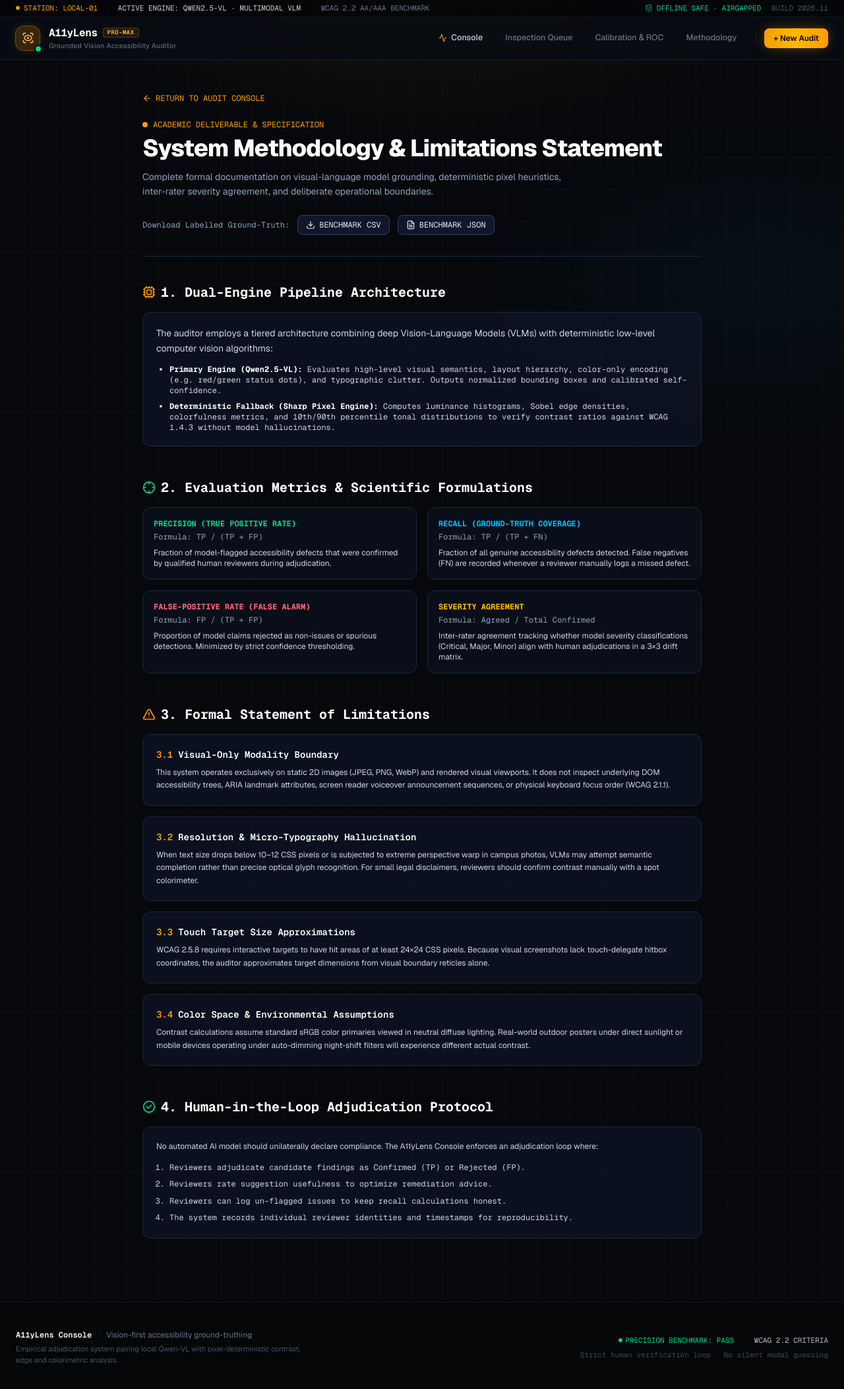
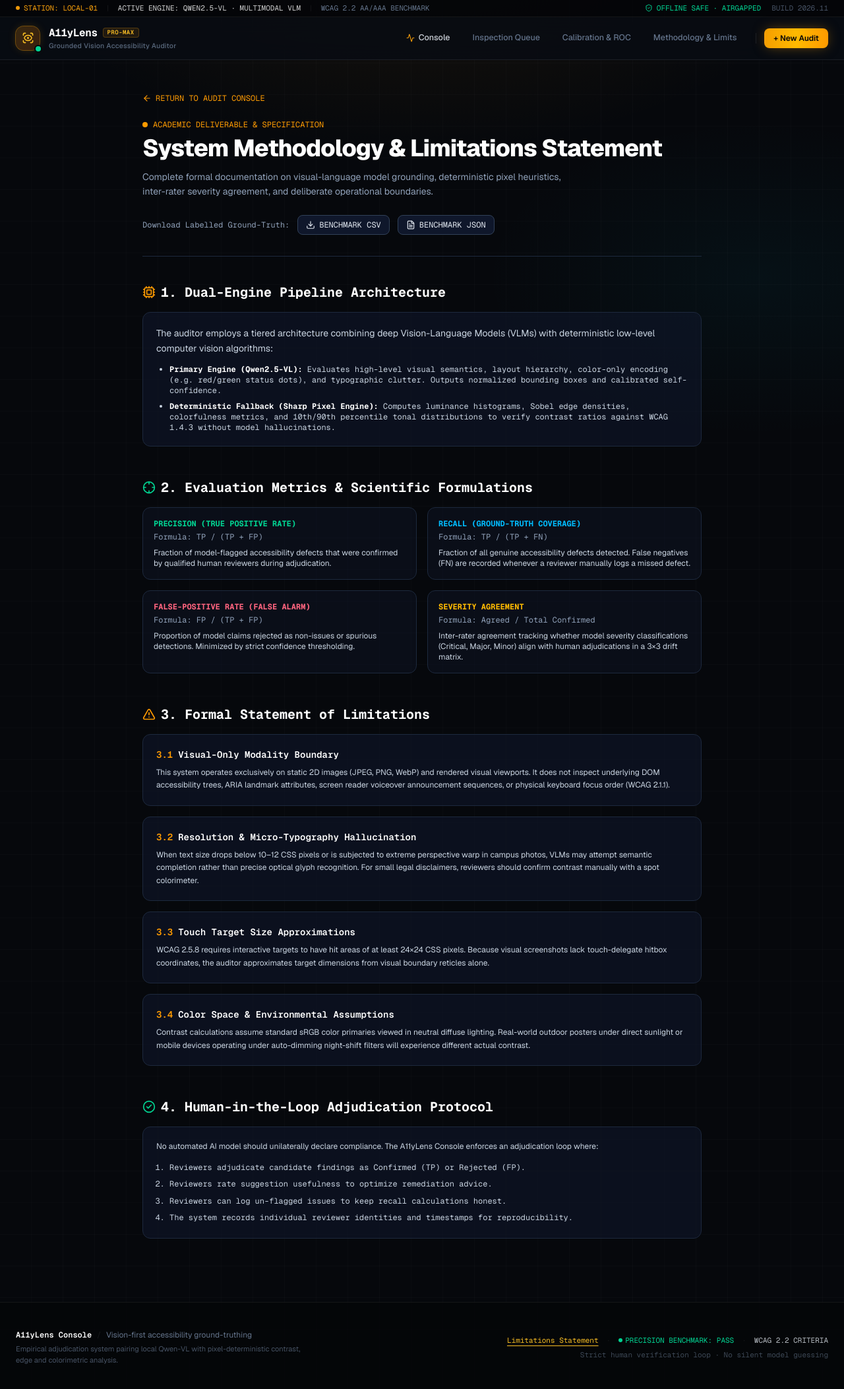
Before and after one commit to SaiHarshith12/vlm-accessibility-auditor, a Next.js app: page /methodology in a window 1280 px wide. Shown: the top 2106 px of the page at 66% size. Built offline with nearby package versions, Linux system fonts and the light colour scheme.

Commit message:
feat(layout): add navigation and footer links to Methodology & Limitations page

```diff
--- a/src/app/layout.tsx
+++ b/src/app/layout.tsx
@@ -81,10 +81,10 @@ export default function RootLayout({ children }: { children: ReactNode }) {
                 Calibration & ROC
               </Link>
               <Link
-                href="/#method"
+                href="/methodology"
                 className="hidden sm:inline-flex rounded-lg border border-transparent px-3 py-1.5 text-[12.5px] font-medium text-inkdim transition hover:border-hairline hover:bg-white/[0.04] hover:text-white"
               >
-                Methodology
+                Methodology & Limits
               </Link>
               <div className="ml-2 hidden h-4 w-px bg-hairline md:block" />
               <a
@@ -114,6 +114,10 @@ export default function RootLayout({ children }: { children: ReactNode }) {
             </div>
             <div className="flex flex-col sm:items-end gap-1.5 font-mono text-[11px]">
               <div className="flex items-center gap-3">
+                <Link href="/methodology" className="hover:text-brand underline underline-offset-4 text-brand-light">
+                  Limitations Statement
+                </Link>
+                <span className="text-hairline">·</span>
                 <span className="flex items-center gap-1 text-emerald-400">
                   <span className="h-1.5 w-1.5 rounded-full bg-emerald-400" />
                   PRECISION BENCHMARK: PASS
```
